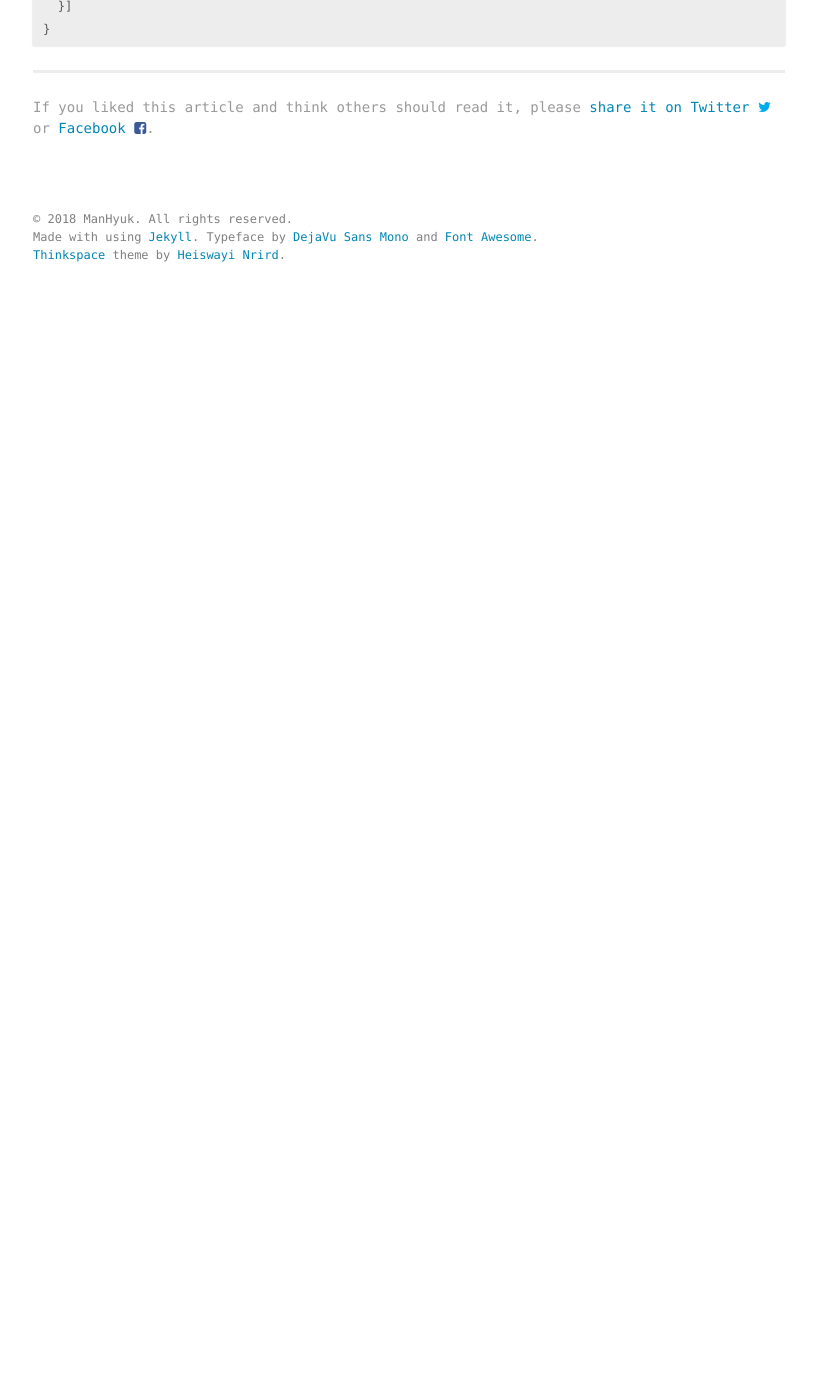
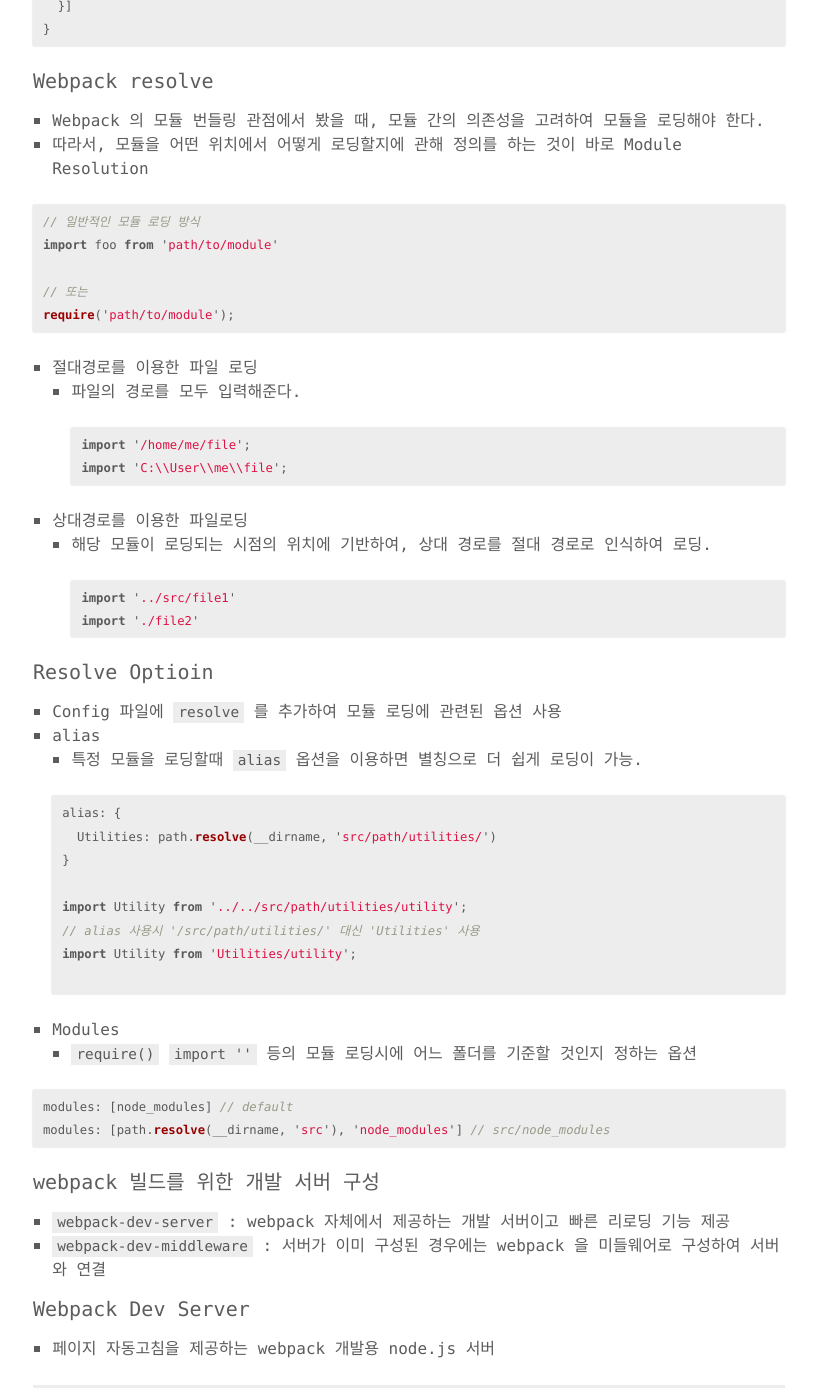
Before and after one commit to ManHyuk/ManHyuk.github.io, a Jekyll site: the page built from _posts/2018-04-19-webpack.md, in a window 1280 px wide and 1400 px high, scrolled down 5168 px. Shown: the whole window, without its empty margins (231-1048 px from the left). Built offline with Jekyll 4.4.1, drawn with Linux system fonts in a browser that asks for light colours; before the commit the page ends 5481 px from its top, so only the background shows below that.

Commit message:
done webpack.md

````diff
--- a/_posts/2018-04-19-webpack.md
+++ b/_posts/2018-04-19-webpack.md
@@ -223,3 +223,65 @@
   }]
 }
 ```
+
+
+
+
+
+#### Webpack resolve
+- Webpack 의 모듈 번들링 관점에서 봤을 때, 모듈 간의 의존성을 고려하여 모듈을 로딩해야 한다.
+- 따라서, 모듈을 어떤 위치에서 어떻게 로딩할지에 관해 정의를 하는 것이 바로 Module Resolution
+
+```javascript
+// 일반적인 모듈 로딩 방식
+import foo from 'path/to/module'
+
+// 또는
+require('path/to/module');
+```
+
+1. 절대경로를 이용한 파일 로딩
+- 파일의 경로를 모두 입력해준다.
+```javascript
+import '/home/me/file';
+import 'C:\\User\\me\\file';
+```
+
+2. 상대경로를 이용한 파일로딩
+- 해당 모듈이 로딩되는 시점의 위치에 기반하여, 상대 경로를 절대 경로로 인식하여 로딩.
+```javascript
+import '../src/file1'
+import './file2'
+```
+
+#### Resolve Optioin
+- Config 파일에 ```resolve``` 를 추가하여 모듈 로딩에 관련된 옵션 사용
+- alias
+  - 특정 모듈을 로딩할때 ```alias``` 옵션을 이용하면 별칭으로 더 쉽게 로딩이 가능.
+
+  ```javascript
+  alias: {
+    Utilities: path.resolve(__dirname, 'src/path/utilities/')
+  }
+
+  import Utility from '../../src/path/utilities/utility';
+  // alias 사용시 '/src/path/utilities/' 대신 'Utilities' 사용
+  import Utility from 'Utilities/utility';
+
+  ```
+- Modules
+  - ```require()``` ```import ''``` 등의 모듈 로딩시에 어느 폴더를 기준할 것인지 정하는 옵션
+
+```javascript
+modules: [node_modules] // default
+modules: [path.resolve(__dirname, 'src'), 'node_modules'] // src/node_modules
+```
+
+
+
+#### webpack 빌드를 위한 개발 서버 구성
+- ```webpack-dev-server``` : webpack 자체에서  제공하는 개발 서버이고 빠른 리로딩 기능 제공
+- ```webpack-dev-middleware``` : 서버가 이미 구성된 경우에는 webpack 을 미들웨어로 구성하여 서버와 연결
+
+#### Webpack Dev Server
+- 페이지 자동고침을 제공하는 webpack 개발용 node.js 서버
````
